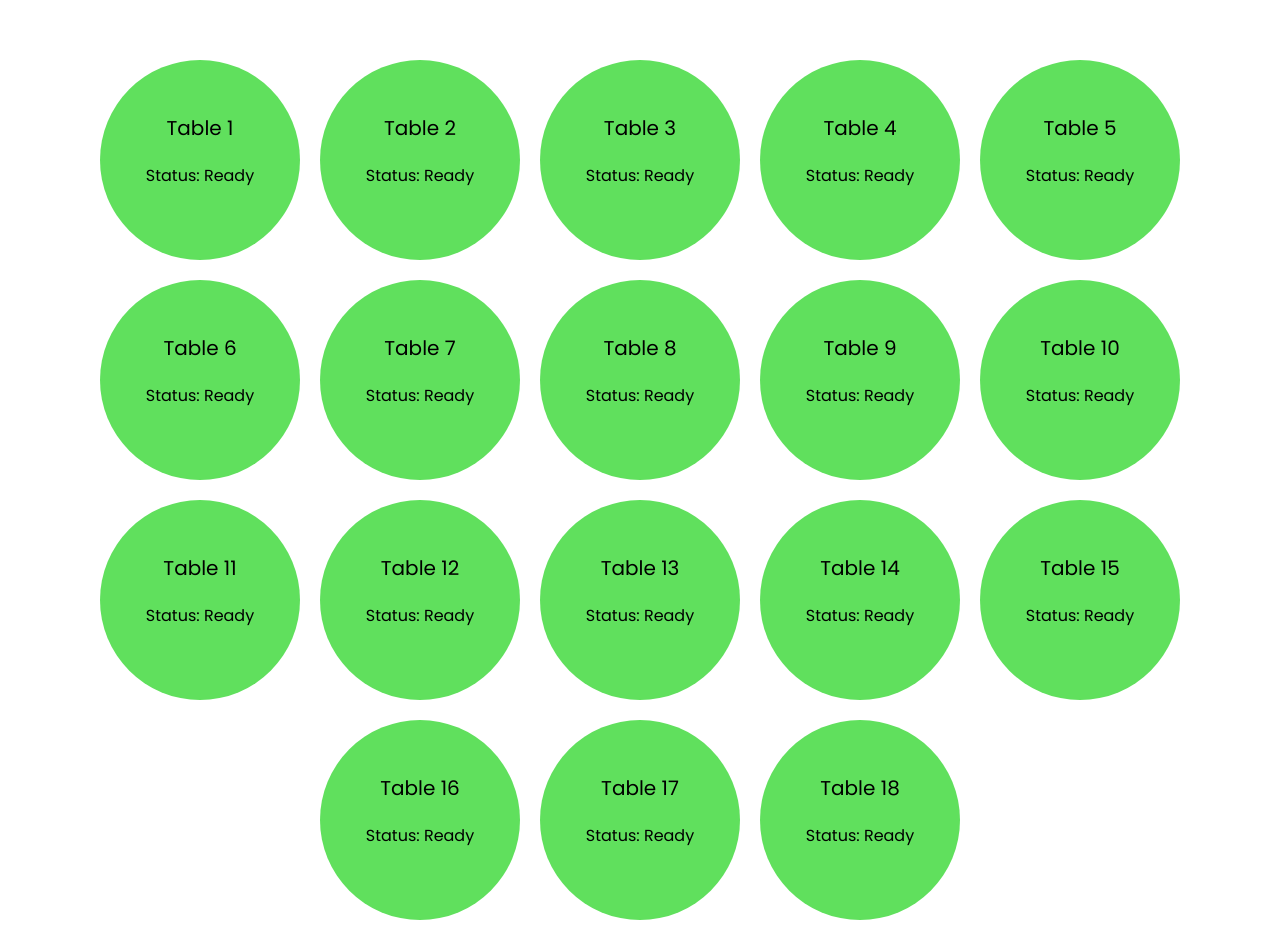
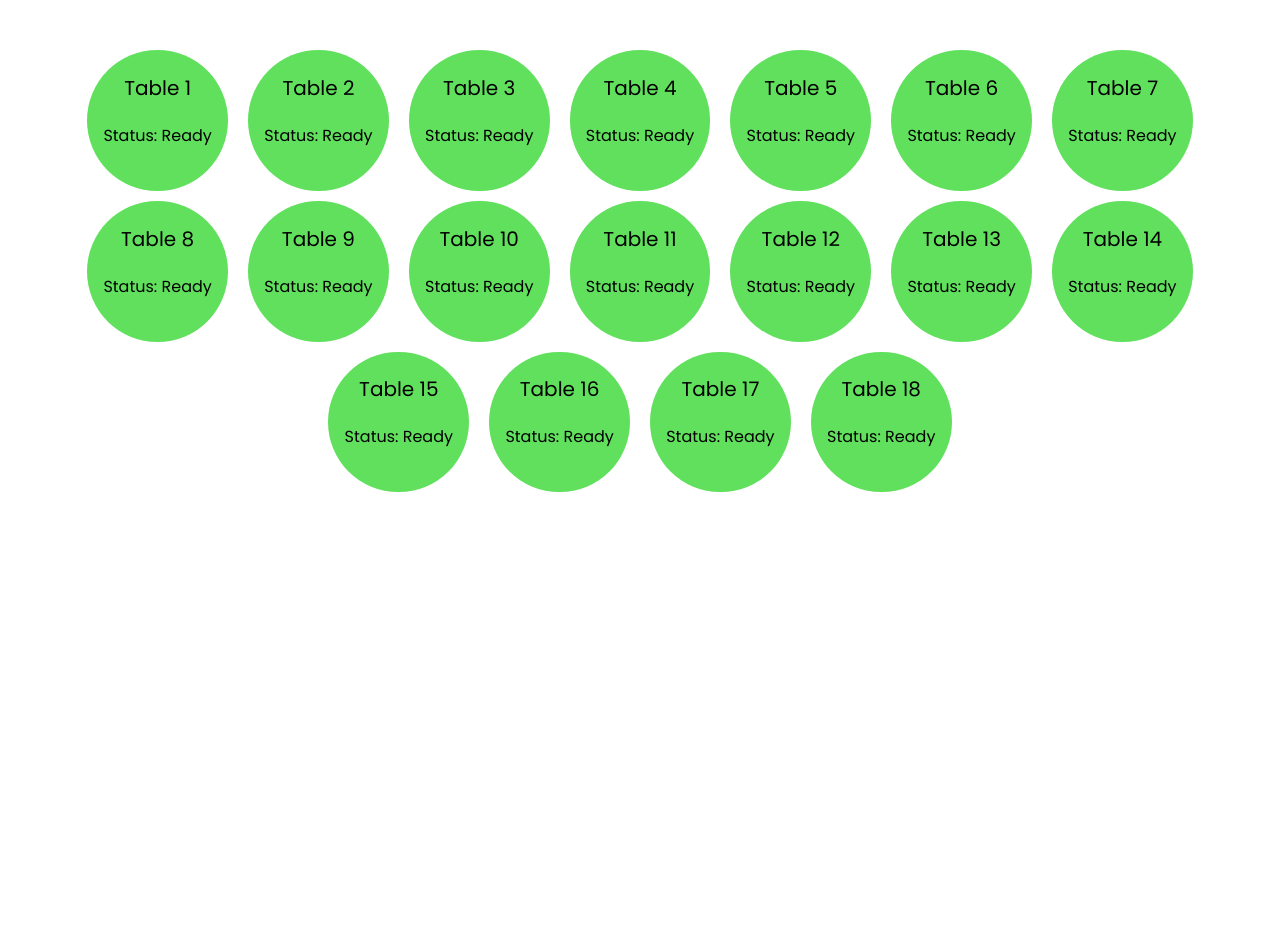
Before and after one commit to GigaBiga/DishOut, a Django app: template DishOut/templates/TableStatusScreen.html in a window 1280 px wide. Shown: the part 48-986 px from the top of the page. After the commit the page ends 540 px from the top, so only its background shows below. Run offline with Django 4.2, Linux system fonts and the light colour scheme; the template is opened without the code that fills it: values that come from a table or form of the project are taken from there, others are empty; data comes from the database, SQL or seed files in the repository; both versions use the stored data as it was after the commit.

Commit message:
Made a few changes :)

```diff
--- a/DishOut/DishOut/settings.py
+++ b/DishOut/DishOut/settings.py
@@ -27,7 +27,7 @@ SECRET_KEY = 'django-insecure-npt+w$k$$&#+0@f^12a&@w(-#=b4qhok^3udhkqnf#q#^@p8c&
 # SECURITY WARNING: don't run with debug turned on in production!
 DEBUG = True
 
-ALLOWED_HOSTS = ['192.168.50.190','127.0.0.1','172.31.102.13']
+ALLOWED_HOSTS = ['192.168.50.190','127.0.0.1','172.31.102.13','192.168.128.150']
 
 
 # Application definition
--- a/DishOut/static/waiter/css/tableStatusStyle.css
+++ b/DishOut/static/waiter/css/tableStatusStyle.css
@@ -42,9 +42,10 @@ header a{
 }
 
 .TableButtons form{
-    width: 200px;
-    height: 200px;
+    width: 11vw;
+    height: 11vw;
     margin: 10px;
+    margin-top: 0px;
 }
 
 .table-ready {
```
Also changed, not shown: DishOut/db.sqlite3.
